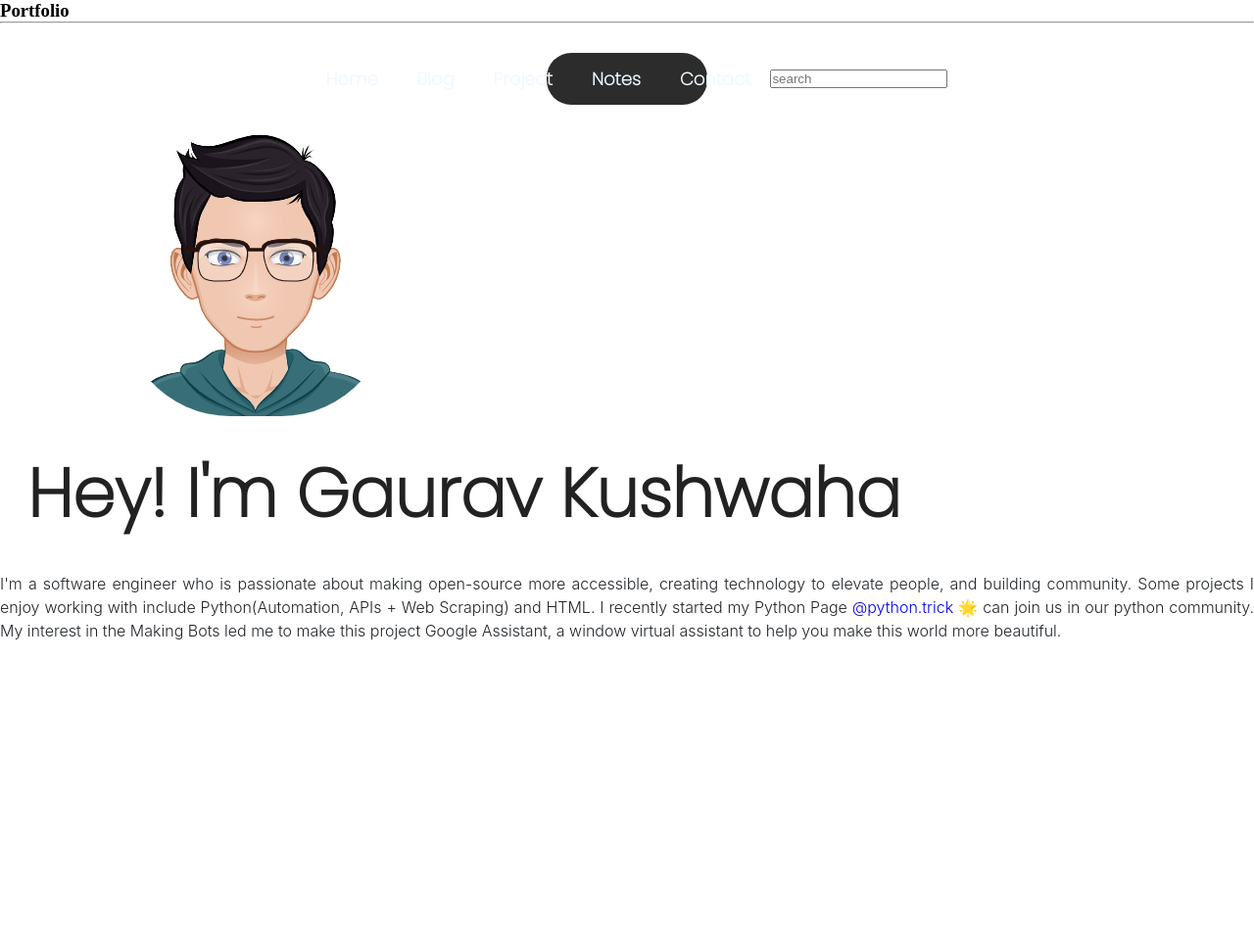
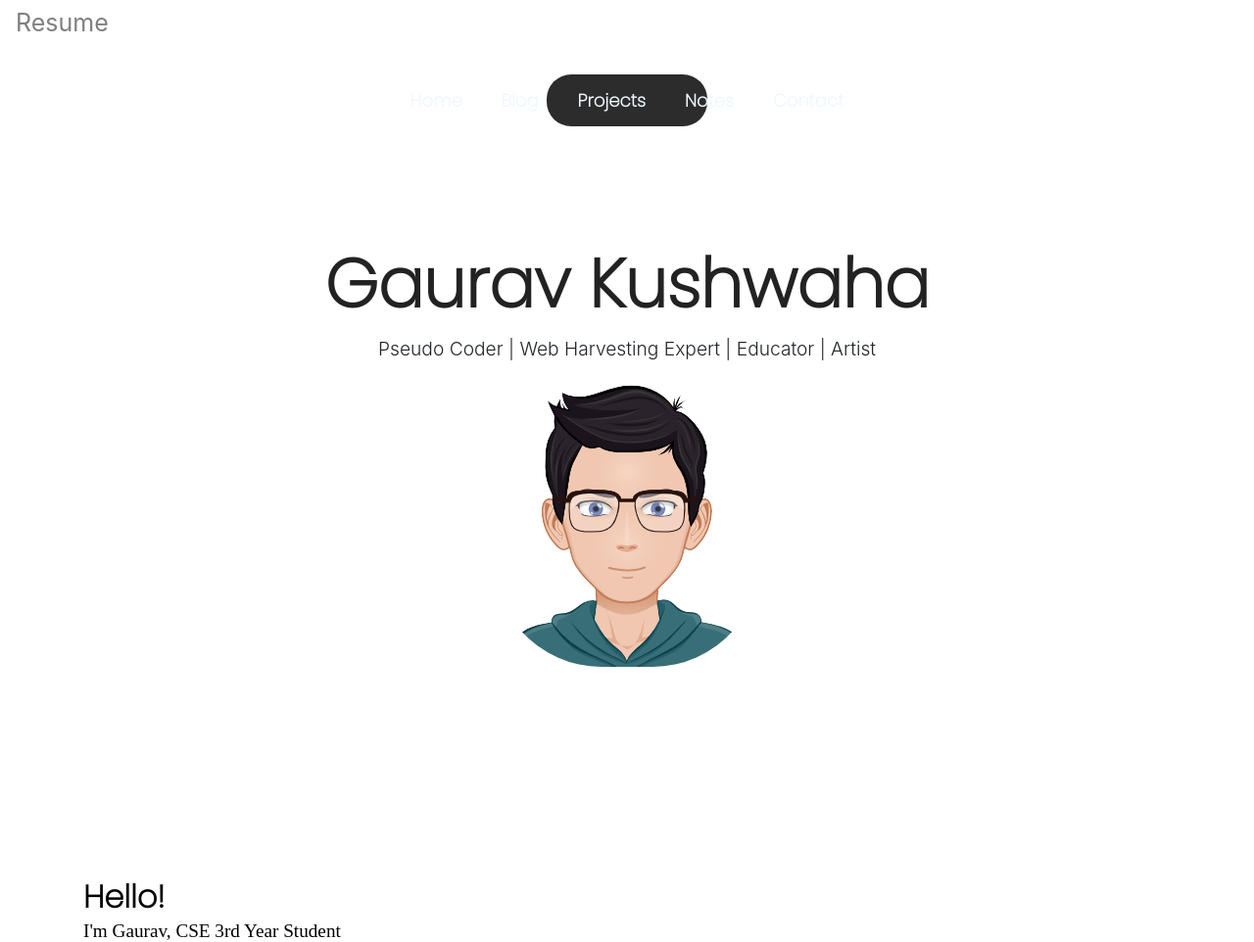
Before and after one commit to heykush/portfolio, a plain HTML site: page index.html in a window 1280 px wide. Shown: the whole page at 98% size. Before the commit the page ends 800 px from the top, so only its background shows below. Drawn offline with Linux system fonts and the light colour scheme; a script that the page names is missing.

Commit message:
Update index.html

```diff
--- a/index.html
+++ b/index.html
@@ -5,56 +5,46 @@
 	<meta charset="UTF-8">
 	<meta http-equiv="X-UA-Compatible" content="IE=edge">
 	<meta name="viewport" content="width=device-width, initial-scale=1.0">
-	<title>Gaurav Kushwaha</title>
 	<link rel="stylesheet" href="/css/gk.css">
 	<script src="/js/gkk.js"></script>
+	<link rel="stylesheet">
+	<title>Gaurav Kushwaha</title>
 
 
 </head>
 
 <body>
-	<header class="dot-nav">
-		<div id="dot-1" class="dots"></div>
-		<div id="dot-2" class="dots"></div>
-		<div id="dot-3" class="dots"></div>
-		<div class="tab-heading">
-			<h3>Portfolio</h3>
-		</div>
 	</header>
-	<hr>
+	<div class="resume">
+		<ul>
+			<li>
+				<a class="link" href="">Resume</a>
+			</li>
+		</ul>
+	</div>
 	<nav id="navbar">
-
 		<ul>
 			<li class="item"><a href="./gaurav.html">Home</a></li>
 			<li class="item"><a href="./blog.html">Blog</a></li>
-			<li class="item"><a href="#">Project</a></li>
+			<li class="item"><a href="#">Projects</a></li>
 			<li class="item"><a href="#">Notes</a></li>
 			<li class="item"><a href="#">Contact</a></li>
 		</ul>
-		<div class="search">
-			<input type="text" name="search" placeholder="search">
+	</nav>
+	<section>
+		<div class="container">
+			<div class="me">
+				<h1 class="name">Gaurav Kushwaha</h1>
+				<p class="des">Pseudo Coder | Web Harvesting Expert | Educator | Artist</p>
+			</div>
+			<div id="logo">
+				<img src="/img/me.PNG" alt="wait for image">
+			</div>
+
 		</div>
-	</nav>
-
-	<section>
-		<div id="logo">
-			<img src="/img/me.png" alt="wait for image">
-
-			<!-- <img class="logo" src="/img/s.svg" alt="">	 -->
-		</div>
-		<div id="myself" class="text-center">
-			<h1>
-				Hey! I'm Gaurav Kushwaha
-			</h1>
-			<p class="text-center">
-				I'm a software engineer who is passionate about making open-source more accessible, creating technology
-				to elevate people, and building community. Some projects I enjoy working with include Python(Automation,
-				APIs + Web Scraping) and HTML. I recently started my Python Page <a
-					href="https://www.instagram.com/python.trick/" target="_blank">@python.trick</a> 🌟 can join us in
-				our
-				python community. My interest in the Making Bots led me to make this project Google Assistant, a window
-				virtual assistant to help you make this world more beautiful.
-			</p>
+		<div class="container2">
+			<h4 class="intro">Hello!</h4>
+			<p1 class="des">I'm Gaurav, CSE 3rd Year Student</p1>
 		</div>
 	</section>
 </body>
```
